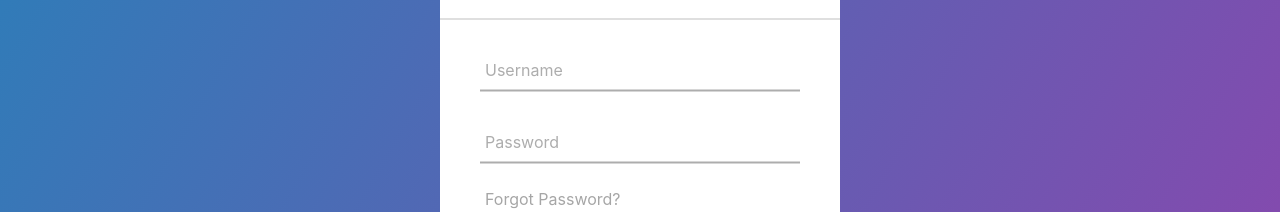
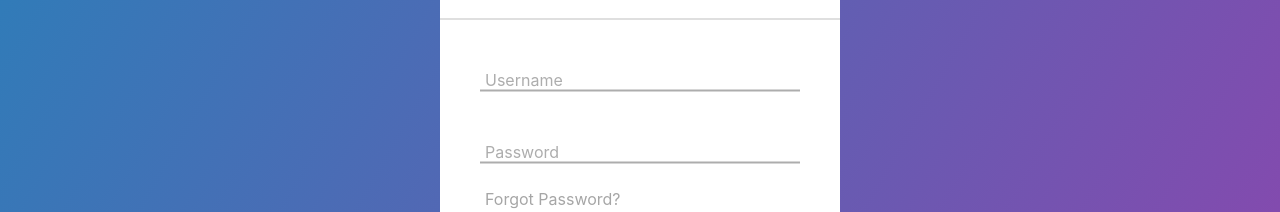
Before and after one commit to suresh160390/frontend, a React (Create React App) app: page / in a window 1280 px wide. Shown: the part 241-453 px from the top of the page. Built offline with nearby package versions, Linux system fonts and the light colour scheme.

Commit message:
Update login.css

```diff
--- a/src/Login/login.css
+++ b/src/Login/login.css
@@ -55,7 +55,7 @@ form .txt_field{
     top: 50%;
     left: 5px;
     color: #adadad;
-    transform: translateY(-50%);
+    transform: translateY(0%);
     font-size: 16px;
     pointer-events: none;
     transition: .5s;
```
